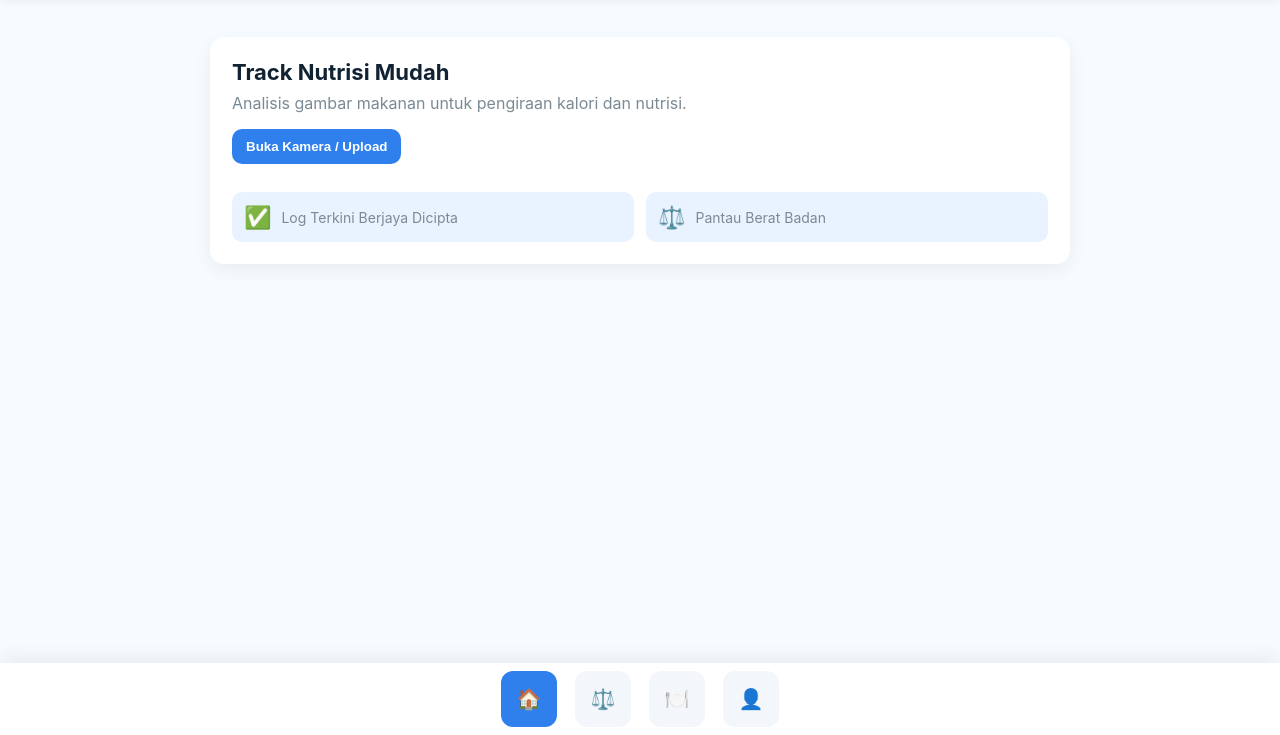
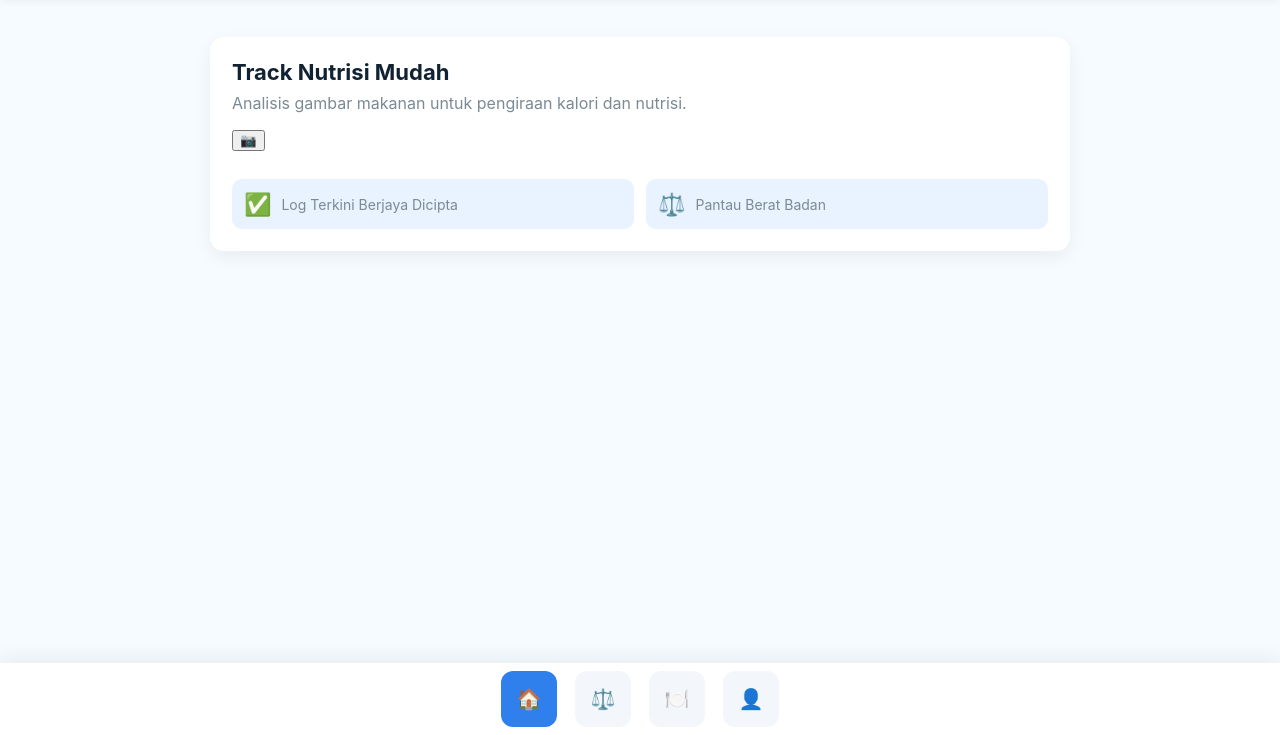
Before and after one commit to Madd123-bot/nutrisnap-ai-proxy, a plain HTML site: page index.html in a window 1280 px wide. Shown: the part 65-800 px from the top of the page. Drawn offline with Linux system fonts and the light colour scheme.

Commit message:
Update index.html

```diff
--- a/index.html
+++ b/index.html
@@ -18,7 +18,9 @@
         <div class="home-card">
           <h1>Track Nutrisi Mudah</h1>
           <p>Analisis gambar makanan untuk pengiraan kalori dan nutrisi.</p>
-          <button class="primary" data-nav="upload">Buka Kamera / Upload</button>
+          <button class="fab-camera" data-nav="upload">
+            📷
+        </button>
           <div style="height:12px"></div>
           <div class="home-stats">
             <div class="stat-card">
@@ -171,4 +173,5 @@
 
   <script src="script.js"></script>
 </body>
+
 </html>
```
